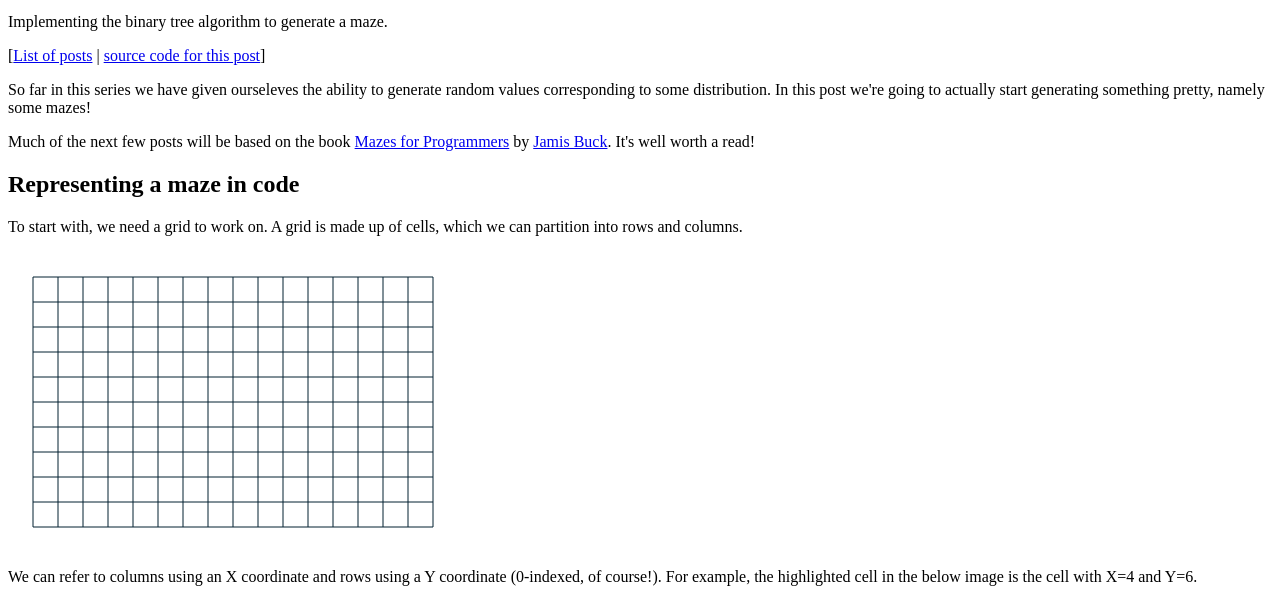
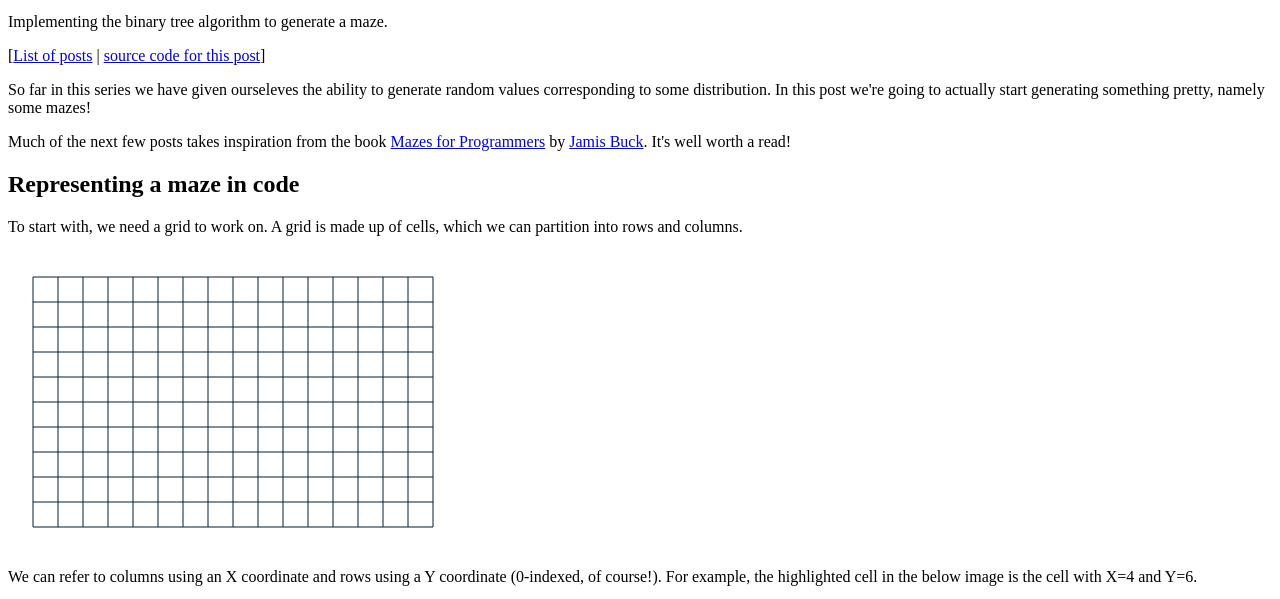
Before and after one commit to djcarter85/codingblog, an Eleventy site: page src/_posts/2025-01-08-PGF-03.md in a window 1280 px wide. Shown: the part 127-726 px from the top of the page. Built offline with nearby package versions, Linux system fonts and the light colour scheme; Eleventy itself is replaced by a stand-in of ours; some packages are replaced by stand-ins of ours; files that its build step writes are made by us from their sources; a web font is replaced by a local one.

Commit message:
Update 2025-01-08-PGF-03.md

```diff
--- a/src/_posts/2025-01-08-PGF-03.md
+++ b/src/_posts/2025-01-08-PGF-03.md
@@ -10,7 +10,7 @@ So far in this series we have given ourseleves the ability to generate random
 values corresponding to some distribution. In this post we're going to actually
 start generating something pretty, namely some mazes!
 
-Much of the next few posts will be based on the book [Mazes for
+Much of the next few posts takes inspiration from the book [Mazes for
 Programmers](https://amzn.eu/d/2OqU3WZ) by [Jamis
 Buck](https://weblog.jamisbuck.org/). It's well worth a read!
 
```
